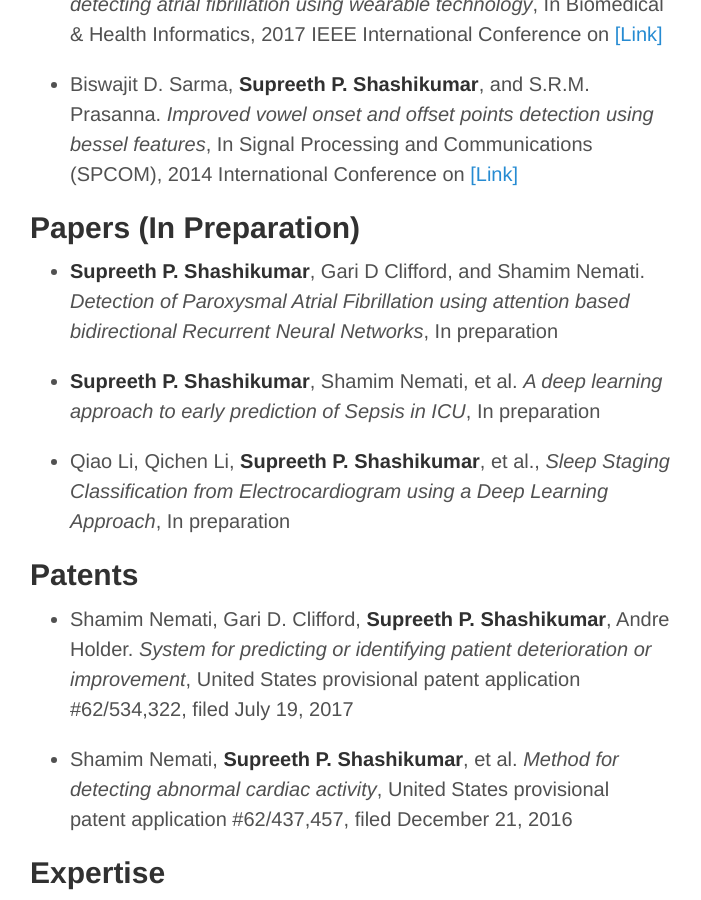
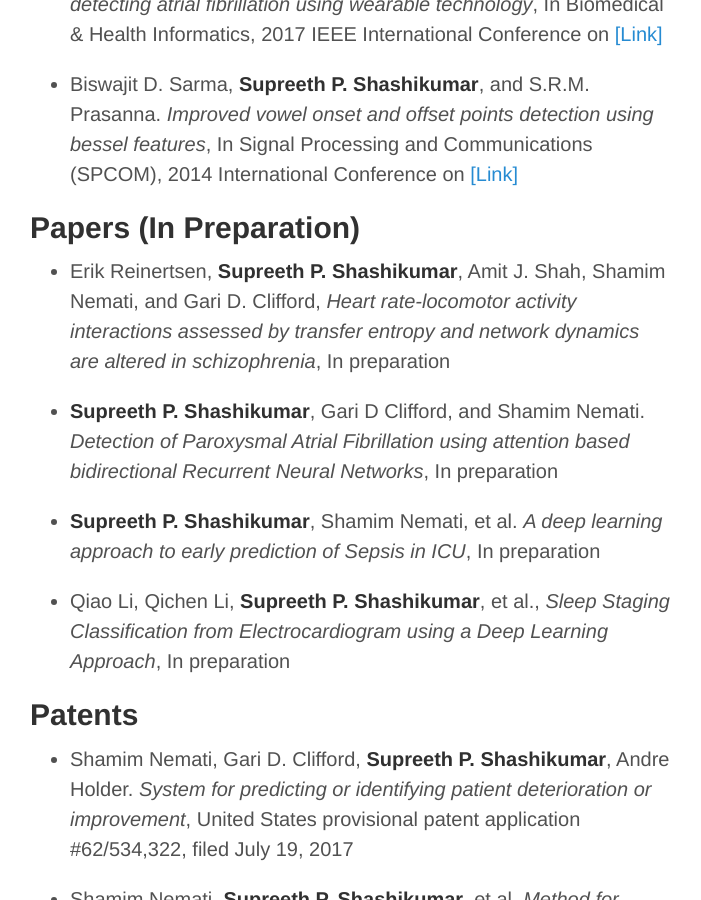
Before and after one commit to supreethprajwal/supreethprajwal.github.io, a Jekyll site: the page built from research.md, in a window 1280 px wide and 900 px high, scrolled down 1070 px. Shown: the whole window, without its empty margins (290-991 px from the left). Built offline with Jekyll 4.4.1, drawn with Linux system fonts in a browser that asks for light colours; nearby versions of some CDN libraries; formulas are drawn with MathJax 3.

Commit message:
Erik's paper

```diff
--- a/research.md
+++ b/research.md
@@ -28,6 +28,8 @@ My advisors are [Prof. Shamim Nemati](http://nematilab.info/people/shamim/index.
 + Biswajit D. Sarma, **Supreeth P. Shashikumar**, and S.R.M. Prasanna. *Improved vowel onset and offset points detection using bessel features*, In Signal Processing and Communications (SPCOM), 2014 International Conference on [[Link]](http://ieeexplore.ieee.org/abstract/document/6983913/)
 
 ## Papers (In Preparation)
+
++ Erik Reinertsen, **Supreeth P. Shashikumar**, Amit J. Shah, Shamim Nemati, and Gari D. Clifford, *Heart rate-locomotor activity interactions assessed by transfer entropy and network dynamics are altered in schizophrenia*, In preparation
 
 + **Supreeth P. Shashikumar**, Gari D Clifford, and Shamim Nemati.  *Detection of Paroxysmal Atrial Fibrillation using attention based bidirectional Recurrent Neural Networks*, In preparation
 
```
